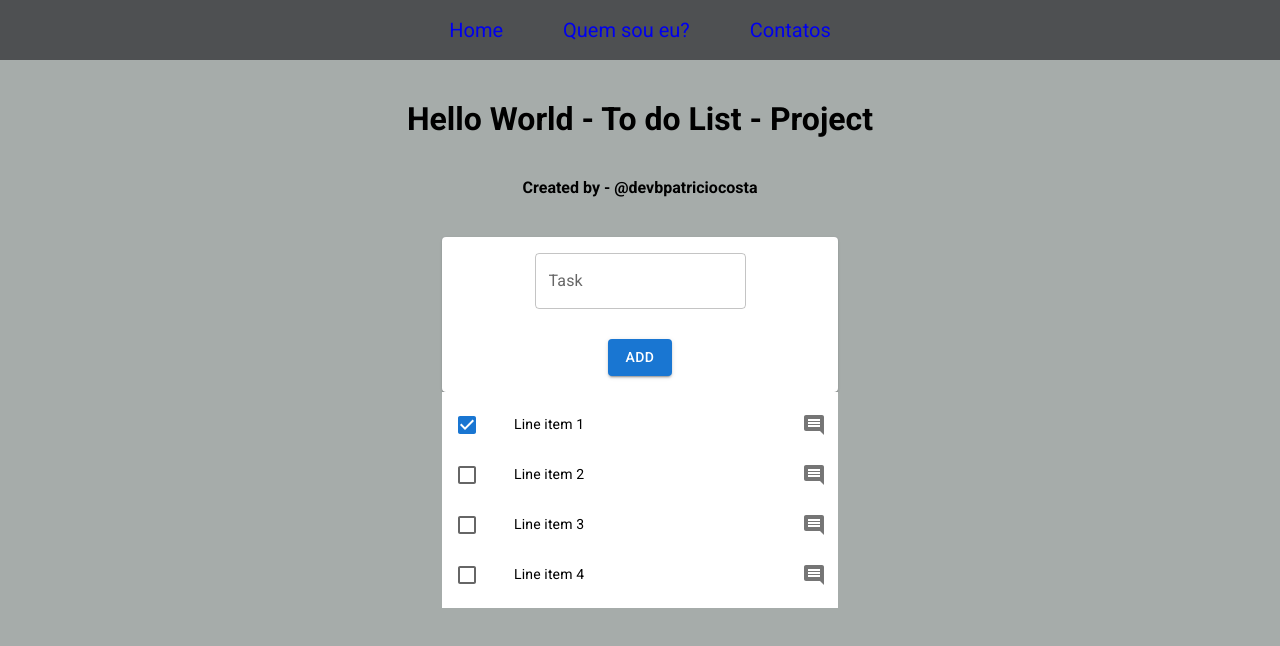
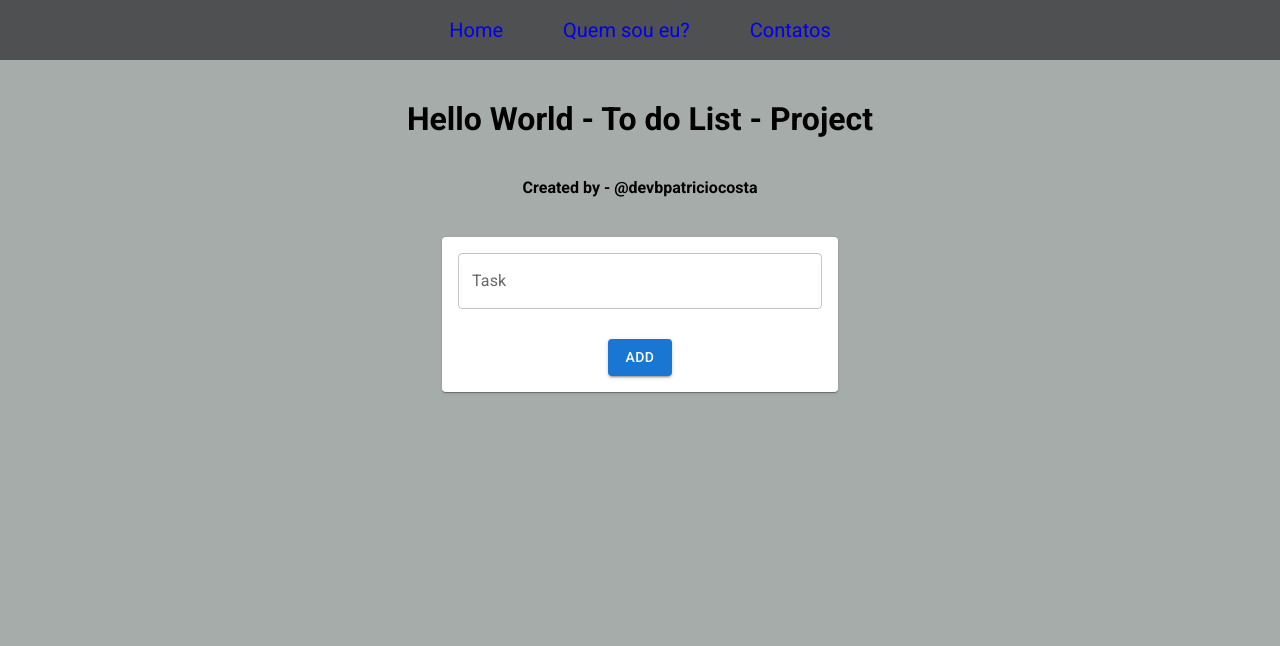
Before and after one commit to devbpatriciocosta/todo-list-using-reactJS, a Next.js app: page / in a window 1280 px wide. Shown: the top 646 px of the page. Built offline with nearby package versions, Linux system fonts and the light colour scheme.

Commit message:
Criando a lógica do ToDo

```diff
--- a/pages/index.jsx
+++ b/pages/index.jsx
@@ -3,9 +3,18 @@ import Subtitle from '../src/components/subtitle/subtitle';
 import Header from '../src/components/header/Header';
 import Form from '../src/components/form/Form';
 import ToDoItem from '../src/components/listItem/ToDoItem';
-import { Container } from '@mui/material';
+import { Container, List } from '@mui/material';
+import { style } from '@mui/system';
+import { useState } from 'react';
 
 function App() {
+
+  const [toDos, setTodos] = useState([]);
+
+  const toDoHandler = (toDo) => {
+    setTodos([...toDos, toDo])
+  }
+
   return (
     <>
     <div>
@@ -17,10 +26,21 @@ function App() {
       <Subtitle text="Created by - @devbpatriciocosta"/>
     </div>
 
-    <Container maxWidth="xs" style={{ marginTop:"1em" }}>
-      <Form />
-      <ToDoItem />
-    </Container>
+    <div>
+      <Container maxWidth="xs" style={{ marginTop:"40px" }}>
+
+        <Form toDoHandler={toDoHandler}/>
+
+        <List sx={{ marginTop: "40px"}}>
+          {toDos.map((todo) => (
+            <div style={{ marginTop: "12px" }}>
+              <ToDoItem />
+            </div>
+          ))}
+        </List>
+
+      </Container>
+    </div>
 
     </>
   )
--- a/src/components/form/Form.jsx
+++ b/src/components/form/Form.jsx
@@ -1,12 +1,28 @@
-import React from 'react';
+import React, {useState} from 'react';
 import { TextField, Button, Paper } from '@mui/material';
 import styles from './Form.module.css';
 
-function Form() {
+function Form({ toDoHandler }) {
+    const [text, setText] = useState(null);
+
+    //TODO CREATE
+
   return (
     <Paper className={styles.form}>
-        <TextField id="outlined-basic" label="Task" variant="outlined" />
-        <Button variant="contained">Add</Button>
+
+        <TextField
+          id="outlined-basic"
+            label="Task"
+              variant="outlined"
+                onChange={(userTask) => setText(userTask.target.value)}
+                  fullWidth
+                    />
+
+        <Button
+          variant="contained"
+            onClick={() => toDoHandler(text)}>Add
+              </Button>
+
     </Paper>
   )
 }
--- a/src/components/listItem/ToDoItem.jsx
+++ b/src/components/listItem/ToDoItem.jsx
@@ -7,53 +7,36 @@ import ListItemText from '@mui/material/ListItemText';
 import Checkbox from '@mui/material/Checkbox';
 import IconButton from '@mui/material/IconButton';
 import CommentIcon from '@mui/icons-material/Comment';
+import DeleteIcon from '@mui/icons-material/Delete';
+import Paper from '@mui/material/Paper';
+
 
 export default function ToDoItem() {
-  const [checked, setChecked] = React.useState([0]);
-
-  const handleToggle = (value) => () => {
-    const currentIndex = checked.indexOf(value);
-    const newChecked = [...checked];
-
-    if (currentIndex === -1) {
-      newChecked.push(value);
-    } else {
-      newChecked.splice(currentIndex, 1);
-    }
-
-    setChecked(newChecked);
-  };
 
   return (
-    <List sx={{ width: '100%', bgcolor: 'background.paper' }}>
-      {[0, 1, 2, 3].map((value) => {
-        const labelId = `checkbox-list-label-${value}`;
+    <Paper>
 
-        return (
+
     <ListItem
-            key={value}
       secondaryAction={
         <IconButton edge="end" aria-label="comments">
-                <CommentIcon />
+          <DeleteIcon />
         </IconButton>
         }
         disablePadding
         >
-            <ListItemButton role={undefined} onClick={handleToggle(value)} dense>
+        <ListItemButton role={undefined} dense>
           <ListItemIcon>
             <Checkbox
                edge="start"
-                  checked={checked.indexOf(value) !== -1}
                   tabIndex={-1}
                     disableRipple
-                  inputProps={{ 'aria-labelledby': labelId }}
               />
           </ListItemIcon>
-              <ListItemText id={labelId} primary={`Line item ${value + 1}`} />
+        <ListItemText primary={`Line Item`} />
       </ListItemButton>
     </ListItem>
-        );
-      })}
-    </List>
+
+    </Paper>
   );
 }
```
Lines whose indentation alone changed are shown as unchanged.
